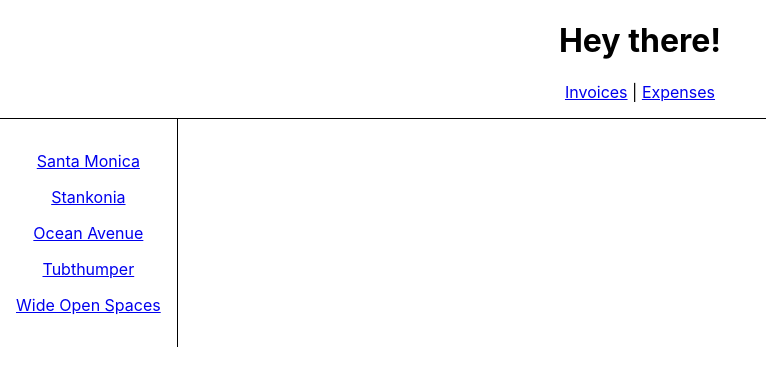
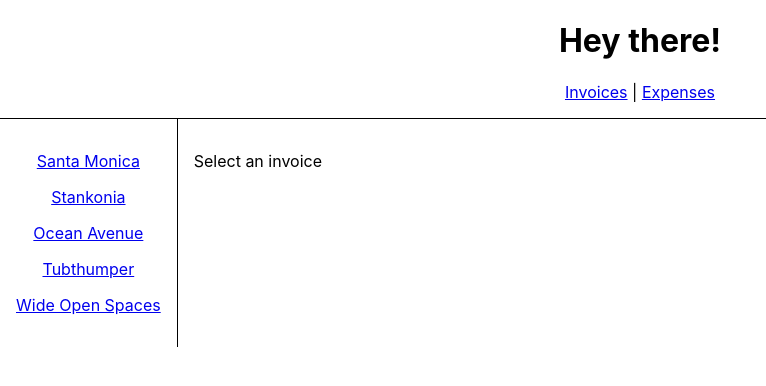
Before and after one commit to wolfitis/react-vite-smp1, a React (Vite) app in the folder frontend-js/: page /invoices in a window 1280 px wide. Shown: the top 386 px of the page, without its empty margins (0-766 px from the left). Built offline with nearby package versions, Linux system fonts and the light colour scheme.

Commit message:
add index route

```diff
--- a/frontend-js/src/main.jsx
+++ b/frontend-js/src/main.jsx
@@ -5,7 +5,7 @@
 import App from "./App";
 import Expenses from "./routes/expenses";
 import Invoices from "./routes/invoices";
-import Invoice from './routes/invoice';
+import Invoice from "./routes/invoice";
 
 // From React docs:
 // StrictMode is a tool for highlighting potential problems in an application. Like Fragment, StrictMode does not render any visible UI. It activates additional checks and warnings for its descendants
@@ -18,7 +18,14 @@
         <Route path="/" element={<App />}>
           <Route path="expenses" element={<Expenses />} />
           <Route path="invoices" element={<Invoices />}>
-          <Route path=':invoiceId' element={<Invoice />} />
+
+          {/* index routes are the default child route for a parent route */}
+          <Route index element={
+            <main style={{padding:'1rem'}}>
+              <p>Select an invoice</p>
+            </main>
+          }/>
+            <Route path=":invoiceId" element={<Invoice />} />
           </Route>
           <Route
             path="*"
```
